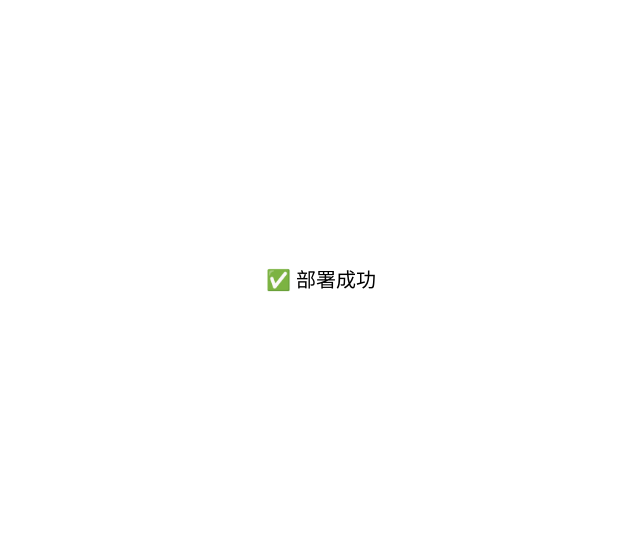
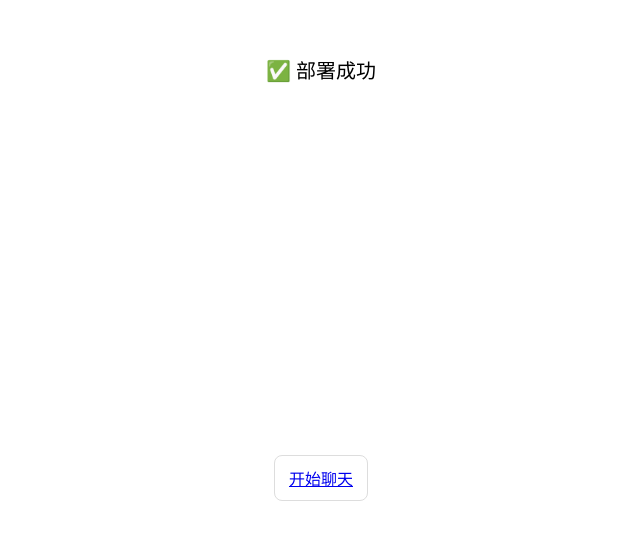
Before and after one commit to maxdoumiao1/persona-companion, a Next.js app: page / in a window 1280 px wide. Shown: the part 130-670 px from the top of the page, without its empty margins (319-959 px from the left). Built offline with nearby package versions, Linux system fonts and the light colour scheme.

Commit message:
Update page.tsx

```diff
--- a/app/page.tsx
+++ b/app/page.tsx
@@ -1,14 +1,10 @@
+import Link from 'next/link';
+
 export default function Home() {
   return (
-    <main
-      style={{
-        display: 'grid',
-        placeItems: 'center',
-        height: '100dvh',
-        fontSize: 20,
-      }}
-    >
-      <div>✅ 部署成功</div>
+    <main style={{ display: 'grid', placeItems: 'center', height: '100dvh', gap: 16 }}>
+      <div style={{ fontSize: 20 }}>✅ 部署成功</div>
+      <Link href="/chat" style={{ padding: '10px 14px', border: '1px solid #ddd', borderRadius: 8 }}>开始聊天</Link>
     </main>
   );
 }
```
